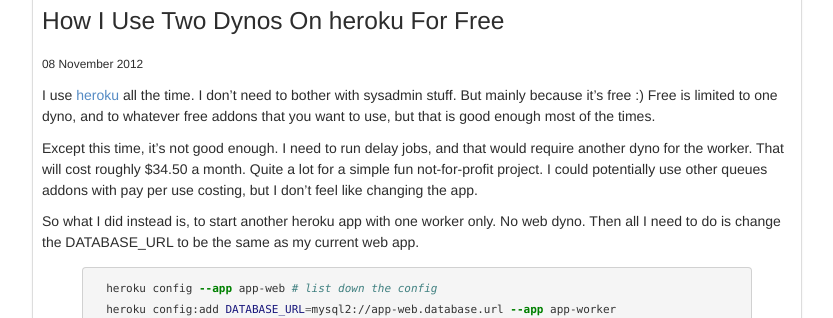
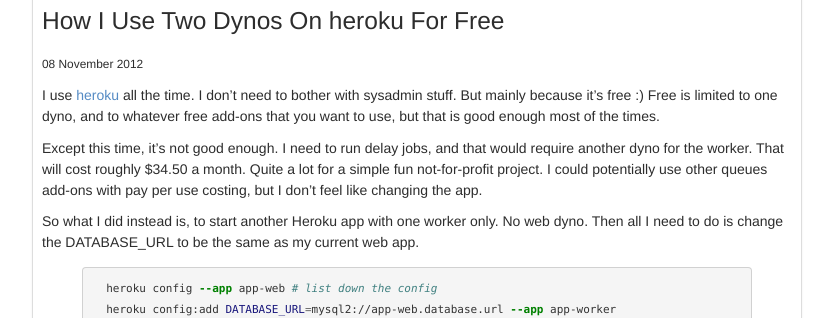
Before and after one commit to arzumy/arzumy.github.com, a Jekyll site: the page built from _posts/2012-11-08-use-two-dynos-on-heroku-for-free.md, in a window 1280 px wide. Shown: the part 153-471 px from the top of the page, without its empty margins (223-1056 px from the left). Built offline with Jekyll 4.4.1, drawn with Linux system fonts in a browser that asks for light colours; nearby versions of some CDN libraries; some web fonts are replaced; Markdown is read by kramdown in place of the engine named in the settings.

Commit message:
Edited 2012-11-08

```diff
--- a/_posts/2012-11-08-use-two-dynos-on-heroku-for-free.md
+++ b/_posts/2012-11-08-use-two-dynos-on-heroku-for-free.md
@@ -5,11 +5,11 @@
 ---
 <p><small>{{ page.date | date_to_long_string }}</small></p>
 
-I use [heroku](http://heroku.com) all the time. I don't need to bother with sysadmin stuff. But mainly because it's free :) Free is limited to one dyno, and to whatever free addons that you want to use, but that is good enough most of the times.
+I use [heroku](http://heroku.com) all the time. I don't need to bother with sysadmin stuff. But mainly because it's free :) Free is limited to one dyno, and to whatever free add-ons that you want to use, but that is good enough most of the times.
 
-Except this time, it's not good enough. I need to run delay jobs, and that would require another dyno for the worker. That will cost roughly $34.50 a month. Quite a lot for a simple fun not-for-profit project. I could potentially use other queues addons with pay per use costing, but I don't feel like changing the app.
+Except this time, it's not good enough. I need to run delay jobs, and that would require another dyno for the worker. That will cost roughly $34.50 a month. Quite a lot for a simple fun not-for-profit project. I could potentially use other queues add-ons with pay per use costing, but I don't feel like changing the app.
 
-So what I did instead is, to start another heroku app with one worker only. No web dyno. Then all I need to do is change the DATABASE_URL to be the same as my current web app.
+So what I did instead is, to start another Heroku app with one worker only. No web dyno. Then all I need to do is change the DATABASE_URL to be the same as my current web app.
 
 {% highlight bash %}
   heroku config --app app-web # list down the config
```
